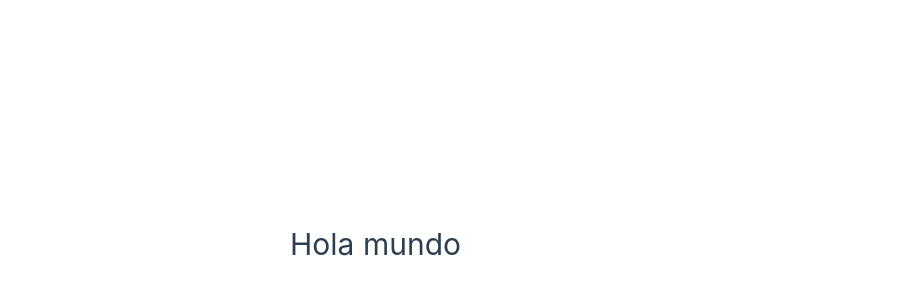
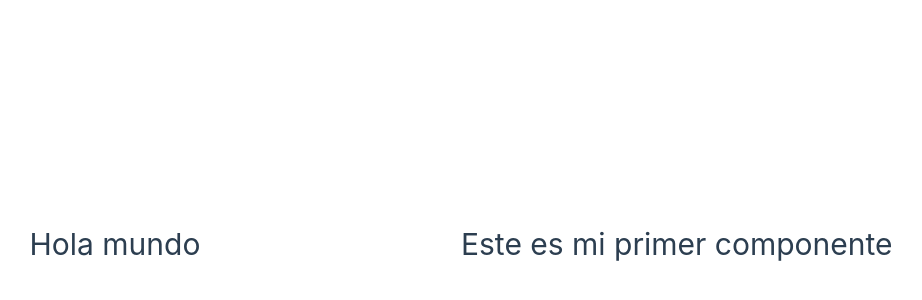
Before and after one commit to srg1995/vue-documentation, a Vue app: page / in a window 1280 px wide. Shown: the part 156-456 px from the top of the page, without its empty margins (179-1101 px from the left). Built offline with nearby package versions, Linux system fonts and the light colour scheme.

Commit message:
first component

```diff
--- a/src/App.vue
+++ b/src/App.vue
@@ -1,7 +1,10 @@
-<script setup></script>
+<script setup>
+import FirstComponent from '@/components/FirstComponent.vue'
+</script>
 
 <template>
   <h1>Hola mundo</h1>
+  <FirstComponent />
 </template>
 
 <style scoped></style>
--- /dev/null
+++ b/src/components/FirstComponent.vue
@@ -0,0 +1,7 @@
+<script setup></script>
+
+<template>
+  <h1>Este es mi primer componente</h1>
+</template>
+
+<style scoped></style>
```
